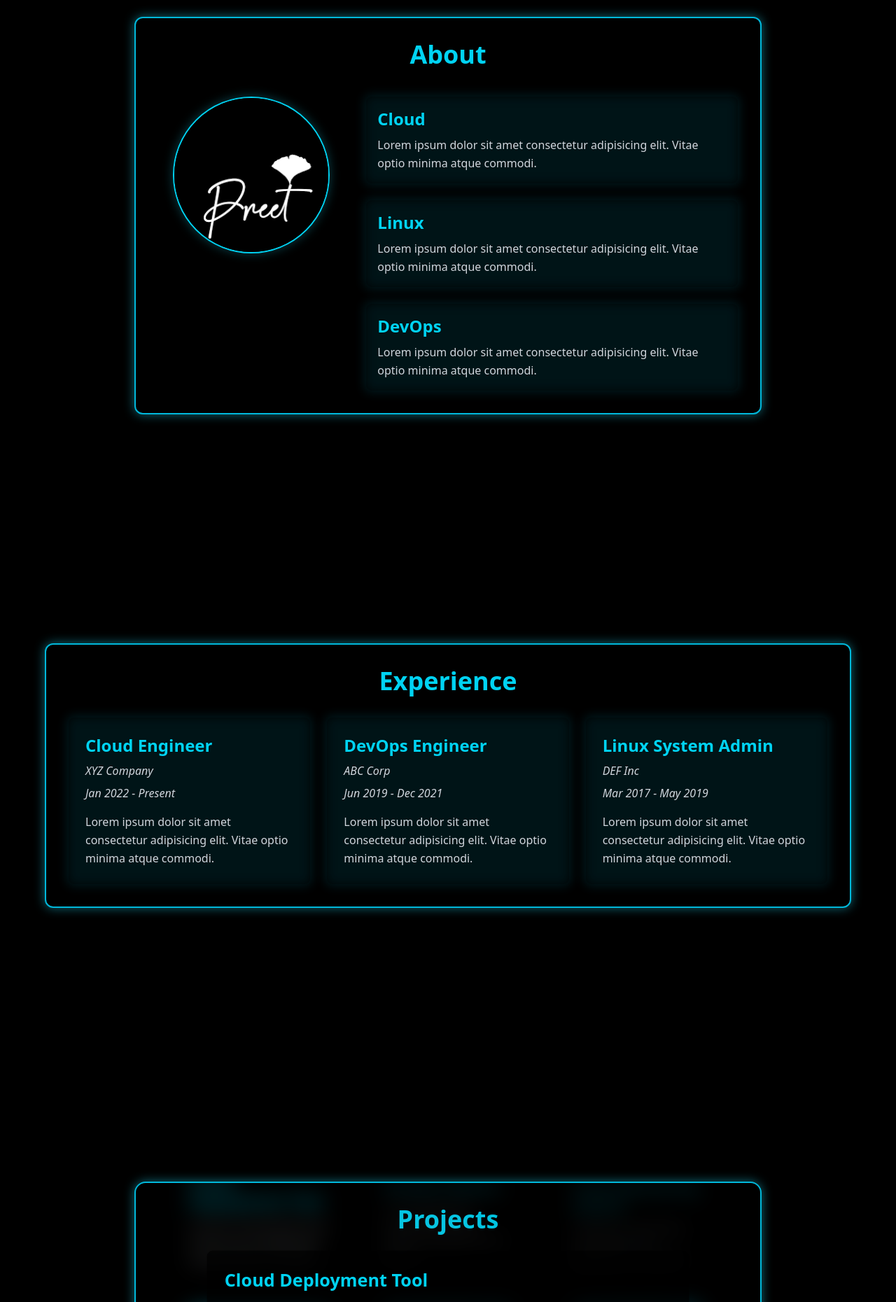
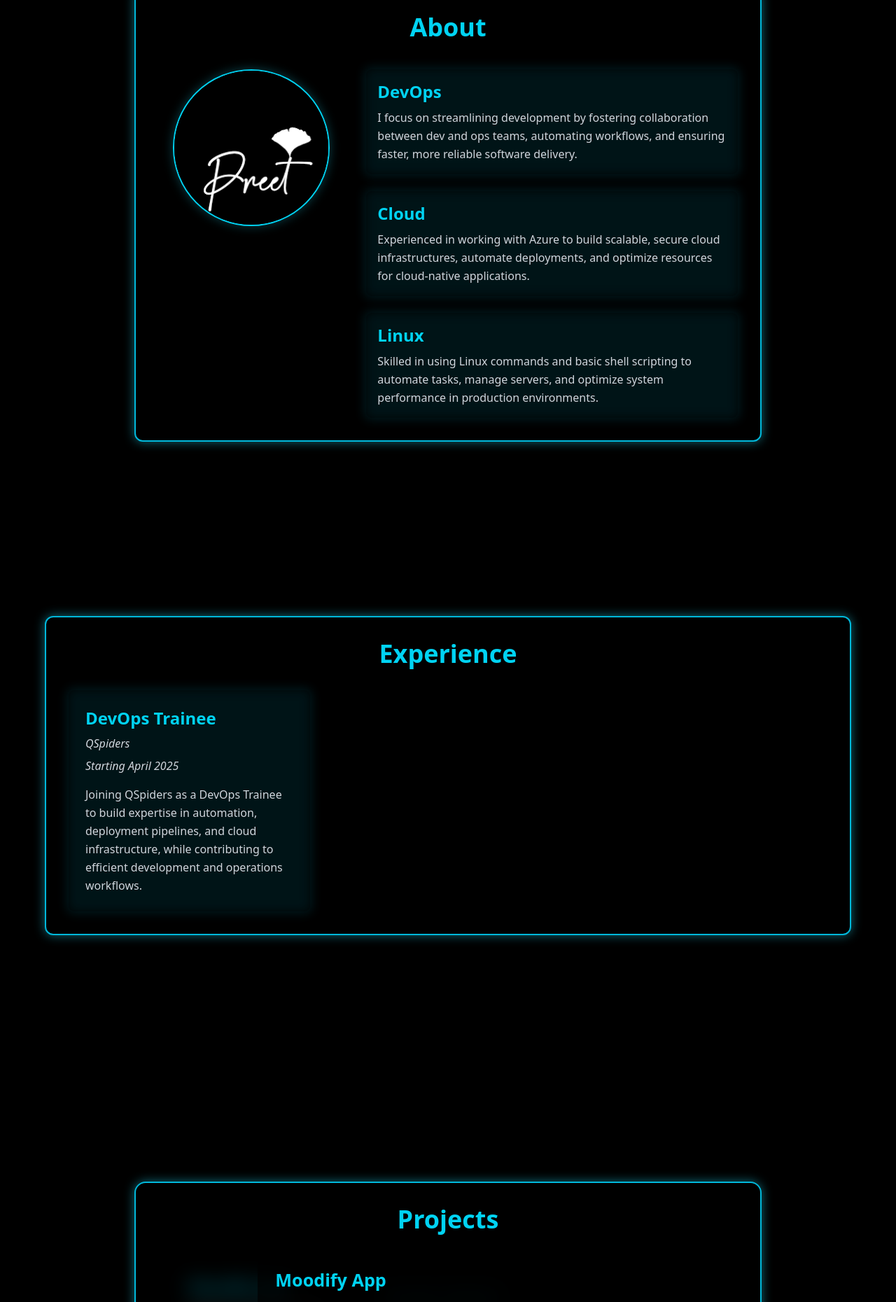
Before and after one commit to Trippy-69/Portfolio, a React (Vite) app: page / in a window 1280 px wide. Shown: the part 880-2740 px from the top of the page at 70% size. Built offline with nearby package versions, Linux system fonts and the light colour scheme.

Commit message:
port commit

```diff
--- a/src/components/About/About.jsx
+++ b/src/components/About/About.jsx
@@ -31,9 +31,20 @@ const About = () => {
               <div className='absolute -inset-0.5 bg-cyan-500/50 rounded-lg blur opacity-30
                 group-hover:opacity-50 transition duration-300'></div>
               <div className='relative p-4 bg-black/30 rounded-lg'>
+                <h1 className='text-xl md:text-2xl font-semibold text-cyan-400 mb-2'>DevOps</h1>
+                <p className='text-gray-300 leading-relaxed'>
+                I focus on streamlining development by fostering collaboration between dev and ops teams, automating workflows, and ensuring faster, more reliable software delivery.
+                </p>
+              </div>
+            </div>
+
+            <div className='group relative'>
+              <div className='absolute -inset-0.5 bg-cyan-500/50 rounded-lg blur opacity-30
+                group-hover:opacity-50 transition duration-300'></div>
+              <div className='relative p-4 bg-black/30 rounded-lg'>
                 <h1 className='text-xl md:text-2xl font-semibold text-cyan-400 mb-2'>Cloud</h1>
                 <p className='text-gray-300 leading-relaxed'>
-                  Lorem ipsum dolor sit amet consectetur adipisicing elit. Vitae optio minima atque commodi.
+                Experienced in working with Azure to build scalable, secure cloud infrastructures, automate deployments, and optimize resources for cloud-native applications.
                 </p>
               </div>
             </div>
@@ -44,18 +55,7 @@ const About = () => {
               <div className='relative p-4 bg-black/30 rounded-lg'>
                 <h1 className='text-xl md:text-2xl font-semibold text-cyan-400 mb-2'>Linux</h1>
                 <p className='text-gray-300 leading-relaxed'>
-                  Lorem ipsum dolor sit amet consectetur adipisicing elit. Vitae optio minima atque commodi.
-                </p>
-              </div>
-            </div>
-
-            <div className='group relative'>
-              <div className='absolute -inset-0.5 bg-cyan-500/50 rounded-lg blur opacity-30
-                group-hover:opacity-50 transition duration-300'></div>
-              <div className='relative p-4 bg-black/30 rounded-lg'>
-                <h1 className='text-xl md:text-2xl font-semibold text-cyan-400 mb-2'>DevOps</h1>
-                <p className='text-gray-300 leading-relaxed'>
-                  Lorem ipsum dolor sit amet consectetur adipisicing elit. Vitae optio minima atque commodi.
+                Skilled in using Linux commands and basic shell scripting to automate tasks, manage servers, and optimize system performance in production environments.
                 </p>
               </div>
             </div>
--- a/src/components/Experience/Experience.jsx
+++ b/src/components/Experience/Experience.jsx
@@ -20,17 +20,17 @@ const Experience = () => {
               group-hover:opacity-50 transition duration-300'></div>
             <div className='relative p-6 bg-black/30 rounded-lg h-full'>
               <h1 className='text-xl md:text-2xl font-semibold text-cyan-400 mb-2'>
-                Cloud Engineer
+                DevOps Trainee
               </h1>
-              <p className='text-gray-300 italic mb-2'>XYZ Company</p>
-              <p className='text-gray-300 italic mb-4'>Jan 2022 - Present</p>
+              <p className='text-gray-300 italic mb-2'>QSpiders</p>
+              <p className='text-gray-300 italic mb-4'>Starting April 2025</p>
               <p className='text-gray-300 leading-relaxed'>
-                Lorem ipsum dolor sit amet consectetur adipisicing elit. Vitae optio minima atque commodi.
+              Joining QSpiders as a DevOps Trainee to build expertise in automation, deployment pipelines, and cloud infrastructure, while contributing to efficient development and operations workflows.
               </p>
             </div>
           </div>
 
-          {/* Experience Item 2 */}
+          {/* Experience Item 2
           <div className='group relative'>
             <div className='absolute -inset-0.5 bg-cyan-500/50 rounded-lg blur opacity-30
               group-hover:opacity-50 transition duration-300'></div>
@@ -44,9 +44,9 @@ const Experience = () => {
                 Lorem ipsum dolor sit amet consectetur adipisicing elit. Vitae optio minima atque commodi.
               </p>
             </div>
-          </div>
+          </div>*/}
 
-          {/* Experience Item 3 */}
+          {/* Experience Item 3
           <div className='group relative'>
             <div className='absolute -inset-0.5 bg-cyan-500/50 rounded-lg blur opacity-30
               group-hover:opacity-50 transition duration-300'></div>
@@ -60,7 +60,7 @@ const Experience = () => {
                 Lorem ipsum dolor sit amet consectetur adipisicing elit. Vitae optio minima atque commodi.
               </p>
             </div>
-          </div>
+          </div>*/}
         </div>
       </div>
     </div>
--- a/src/components/Home/Home.jsx
+++ b/src/components/Home/Home.jsx
@@ -12,10 +12,10 @@ const Home = () => {
         </h1>
 
         <p className="text-lg md:text-2xl text-gray-300 leading-relaxed md:leading-loose">
-          Cloud & DevOps Engineer passionate about building scalable solutions{" "}
-          <span className="hidden md:inline">and</span> optimizing infrastructure{" "}
+        Aspiring DevOps Engineer with a strong interest in cloud infrastructure, passionate about building scalable solutions{" "}
+          <span className="hidden md:inline"></span> optimizing systems and striving for peak{" "}
           <br className="md:hidden" />
-          <span className="md:hidden">and </span>for peak performance.
+          <span className="md:hidden"> </span>   performance.
         </p>
 
         <div className="flex flex-col md:flex-row gap-6 items-center md:items-start">
--- a/src/components/Project/Projects.jsx
+++ b/src/components/Project/Projects.jsx
@@ -3,29 +3,14 @@ import React, { useState } from 'react';
 const Projects = () => {
   const projects = [
     {
-      title: "Cloud Deployment Tool",
-      description: "A tool for automating cloud infrastructure deployment using Terraform and AWS.",
-      githubLink: "https://github.com/yourusername/cloud-deployment-tool",
+      title: "Moodify App",
+      description: "Application which will play music according to the user's mood",
+      githubLink: "https://github.com/Trippy-69/Moodify-react-app", // Updated for the first project
     },
     {
       title: "DevOps Pipeline",
-      description: "A CI/CD pipeline for automating software delivery using Jenkins and Docker.",
-      githubLink: "https://github.com/yourusername/devops-pipeline",
-    },
-    {
-      title: "Linux Monitoring System",
-      description: "A system for monitoring Linux servers and applications in real-time.",
-      githubLink: "https://github.com/yourusername/linux-monitoring",
-    },
-    {
-      title: "Project 4",
-      description: "A sample project to test scrolling navigation.",
-      githubLink: "https://github.com/yourusername/project-4",
-    },
-    {
-      title: "Project 5",
-      description: "Another sample project to test scrolling navigation.",
-      githubLink: "https://github.com/yourusername/project-5",
+      description: "A CI/CD pipeline for ToDo App automating software delivery using Jenkins and Docker.",
+      githubLink: "https://github.com/Trippy-69", // Updated for the second project
     },
   ];
 
@@ -83,7 +68,8 @@ const Projects = () => {
         <div className="relative flex justify-center items-center">
           {/* Background Projects (Blurred) */}
           <div className="absolute grid grid-cols-1 sm:grid-cols-2 lg:grid-cols-3 gap-6 transform scale-95 opacity-50 blur-lg transition-all duration-500 z-10">
-            {projects.map((project, index) => (
+            {/* Only render the first two projects */}
+            {projects.slice(0, 2).map((project, index) => (
               <div key={index} className={`transition-all ${index !== visibleIndex ? 'scale-90 opacity-50' : ''}`}>
                 <div className='relative p-6 bg-black/30 rounded-lg min-h-[300px] flex flex-col'>
                   <h1 className='text-xl md:text-2xl font-semibold text-cyan-400 mb-2'>
```
